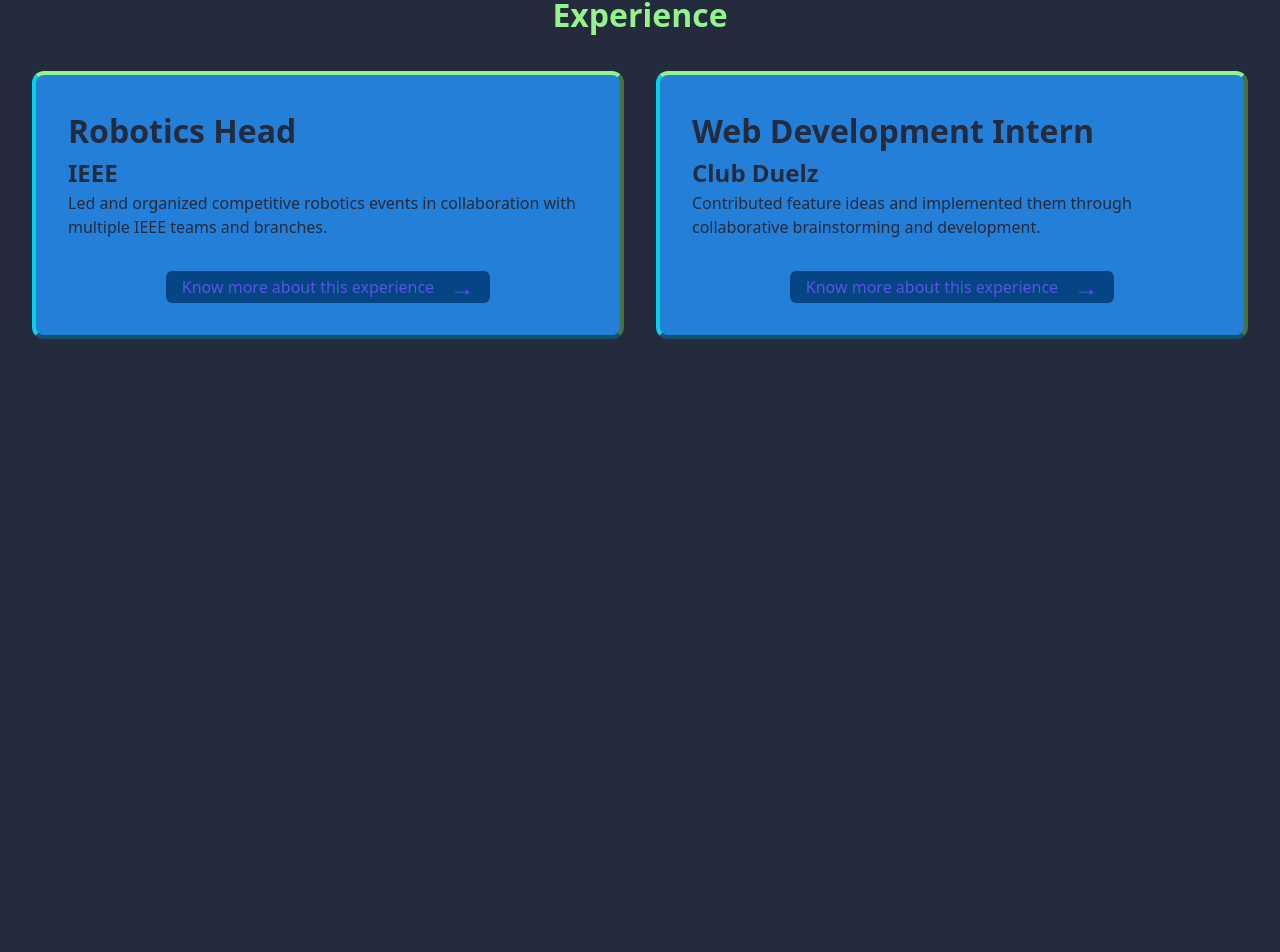
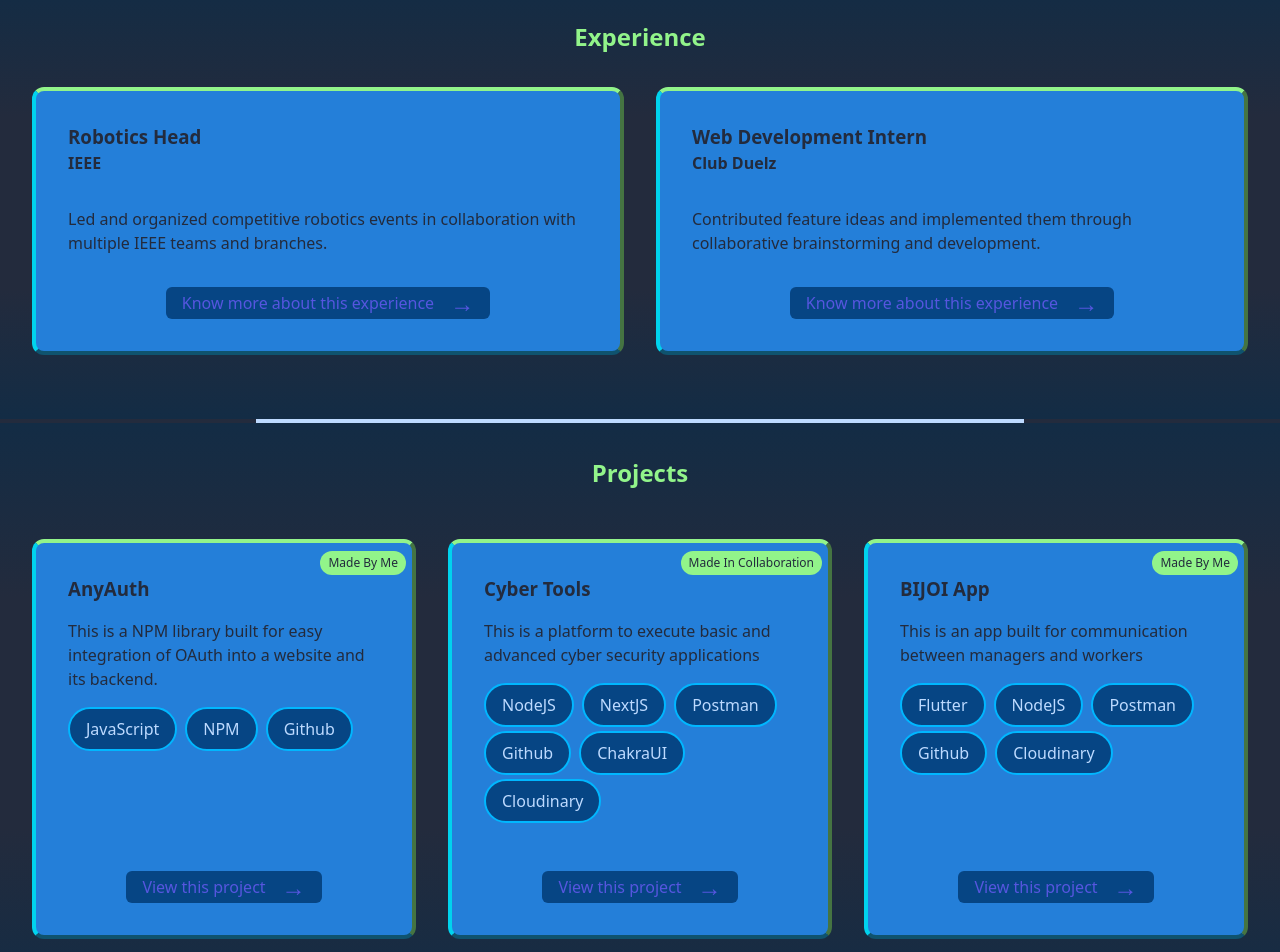
Before and after one commit to meet-dharmesh-gandhi/My-Portfolio, a SvelteKit app in the folder frontend/: page / in a window 1280 px wide. Shown: the part 1057-2009 px from the top of the page. Before the commit the page ends 1428 px from the top, so only its background shows below. Built offline with nearby package versions, Linux system fonts and the light colour scheme.

Commit message:
feat: added projects section, changed semantic h tags, refactored color props

```diff
--- a/frontend/src/lib/components/home/Experience.svelte
+++ b/frontend/src/lib/components/home/Experience.svelte
@@ -1,5 +1,5 @@
 <script lang="ts">
-	import "$lib/components/home/experience.css";
+	import ViewMoreButton from "./ViewMoreButton.svelte";
 
 	interface Experience {
 		role: string,
@@ -7,6 +7,8 @@
 		description?: string;
 		redirect?: string;
 	}
+
+	const { colorClass = 'bg-(--black)' } = $props();
 
     let experiences: Experience[] = [
         {
@@ -24,28 +26,27 @@
     ];
 </script>
 
-<section class="flex flex-col justify-center items-center">
-	<h1 class="text-(--green)">Experience</h1>
+<section class={`flex flex-col justify-center items-center py-8 ${colorClass}`}>
+	<h2 class="text-(--green)">Experience</h2>
 	<article class="grid grid-cols-2 gap-8 p-8">
 		{#each experiences as experience}
-			<div
+			<article
 				class="flex flex-col bg-(--blue) rounded-xl w-fit p-8 text-(--black) border-4 g-dg-btg-md-border"
 			>
-				<h1>{experience.role}</h1>
+				<h3>{experience.role}</h3>
 				{#if experience.org}
-					<h2>{experience.org}</h2>
+					<h4>{experience.org}</h4>
 				{/if}
 				{#if experience.description}
-					<p>{experience.description}</p>
+					<p class="mt-8">{experience.description}</p>
 				{/if}
-				<a
-					href={experience.redirect ?? '/'}
-					class="view-experience-btn flex justify-center items-center self-center gap-4 bg-(--dark-blue) rounded-md text-(--white) w-fit px-4 cursor-pointer mt-8"
-				>
-					Know more about this experience
-					<span class="text-2xl"> &rarr; </span>
-				</a>
-			</div>
+				<div class="mt-8 flex justify-center">
+					<ViewMoreButton
+						link={experience.redirect ?? '/'}
+						text="Know more about this experience"
+					/>
+				</div>
+			</article>
 		{/each}
 	</article>
 </section>
--- a/frontend/src/lib/components/home/Hero.svelte
+++ b/frontend/src/lib/components/home/Hero.svelte
@@ -1,8 +1,10 @@
 <script lang="ts">
     import image from '$lib/assets/Meet Resume Photo.jpg';
+
+	const { colorClass = 'bg-(--black)' } = $props();
 </script>
 
-<section class="flex gap-8 justify-center items-center h-dvh">
+<section class={`flex gap-8 justify-center items-center h-dvh ${colorClass}`}>
 	<div class="rounded-full overflow-hidden h-fit">
 		<img
 			src={image}
@@ -13,8 +15,8 @@
 	</div>
 	<div class="flex flex-col justify-start items-start h-[40vh] gap-1 pt-8">
 		<h1>Meet Gandhi</h1>
-		<h2>Building Real World Systems</h2>
-		<h3>Flutter &middot; Full Stack &middot; Open Source &middot; System Design</h3>
+		<h3>Building Real World Systems</h3>
+		<h4>Flutter &middot; Full Stack &middot; Open Source &middot; System Design</h4>
 		<button
 			class="mt-auto bg-(--white) rounded-full px-8 py-2 w-fit font-bold text-(--dark-blue) cursor-pointer hover:bg-(--dark-blue) hover:text-(--white) transition-all duration-200"
 			>Explore more about me</button
--- a/frontend/src/lib/components/home/Intro.svelte
+++ b/frontend/src/lib/components/home/Intro.svelte
@@ -1,5 +1,9 @@
-<section class="flex flex-col justify-center items-center py-8">
-	<h1 class="text-(--green)">Bio</h1>
+<script lang="ts">
+	const { colorClass = 'bg-(--black)' } = $props();
+</script>
+
+<section class={`flex flex-col justify-center items-center py-8 ${colorClass}`}>
+	<h2 class="text-(--green)">Bio</h2>
 	<div class="w-[80vw] py-2 px-2 flex flex-col justify-start items-start gap-3">
 		<p>
 			Hi, I&rsquo;m Meet Gandhi &mdash; a developer driven by curiosity and a love for building
--- /dev/null
+++ b/frontend/src/lib/components/home/Projects.svelte
@@ -0,0 +1,69 @@
+<script lang="ts">
+	import ViewMoreButton from "./ViewMoreButton.svelte";
+
+    interface Projects {
+        title: string;
+        description?: string;
+        tags?: string[];
+        madeByMeOnly?: false;
+        redirect?: string;
+    }
+
+    interface Props {
+        colorClass: string;
+    }
+
+	const { colorClass = 'bg-(--black)' } = $props();
+
+    let projects: Projects[] = [
+        {
+            title: 'AnyAuth',
+            description: 'This is a NPM library built for easy integration of OAuth into a website and its backend.',
+            tags: ['JavaScript', 'NPM', 'Github'],
+            redirect: '/'
+        },
+        {
+            title: 'Cyber Tools',
+            description: 'This is a platform to execute basic and advanced cyber security applications',
+            tags: ['NodeJS', 'NextJS', 'Postman', 'Github', 'ChakraUI', 'Cloudinary'],
+            madeByMeOnly: false,
+            redirect: '/'
+        },
+        {
+            title: 'BIJOI App',
+            description: 'This is an app built for communication between managers and workers',
+            tags: ['Flutter', 'NodeJS', 'Postman', 'Github', 'Cloudinary'],
+            redirect: '/'
+        }
+    ]
+</script>
+
+<section class={`flex flex-col justify-center items-center gap-4 py-8 ${colorClass}`}>
+	<h2 class="text-(--green)">Projects</h2>
+	<article class="grid grid-cols-3 gap-8 p-8">
+		{#each projects as project}
+			<article
+				class="relative flex flex-col bg-(--blue) text-(--black) rounded-xl p-8 gap-4 border-4 g-dg-btg-md-border"
+			>
+				<h3>{project.title}</h3>
+				<p>{project.description}</p>
+				<article class="flex flex-wrap gap-x-2 gap-y-1">
+					{#each project.tags as tag}
+						<p
+							class="px-4 py-2 border-2 bg-(--dark-blue) border-(--lighter-blue) text-(--white) rounded-full cursor-default"
+						>
+							{tag}
+						</p>
+					{/each}
+				</article>
+				<div class="mt-auto self-center">
+					<div aria-hidden="true" class="mb-8"></div>
+					<ViewMoreButton link={project.redirect ?? '/'} text="View this project" />
+				</div>
+				<p class="absolute right-1.5 top-2 bg-(--green) rounded-full w-fit px-2 py-1 text-xs">
+					{project.madeByMeOnly === false ? 'Made In Collaboration' : 'Made By Me'}
+				</p>
+			</article>
+		{/each}
+	</article>
+</section>
--- /dev/null
+++ b/frontend/src/lib/components/home/ViewMoreButton.svelte
@@ -0,0 +1,18 @@
+<script lang="ts">
+    import './ViewMoreButton.css';
+
+    interface Props {
+        link: string;
+        text: string;
+    }
+
+    const { link, text }: Props = $props();
+</script>
+
+<a
+	href={link}
+	class="view-experience-btn flex justify-center items-center self-center gap-4 bg-(--dark-blue) rounded-md text-(--white) w-fit px-4 cursor-pointer"
+>
+	{text}
+	<span class="text-2xl"> &rarr; </span>
+</a>
--- a/frontend/src/routes/+page.svelte
+++ b/frontend/src/routes/+page.svelte
@@ -2,10 +2,17 @@
 	import Hero from "$lib/components/home/Hero.svelte";
 	import Intro from "$lib/components/home/Intro.svelte";
 	import Experience from "$lib/components/home/Experience.svelte";
+	import './home.css';
+	import Projects from "$lib/components/home/Projects.svelte";
+
+	let sections = [Hero, Intro, Experience, Projects];
 </script>
 
 <main>
-	<Hero />
-	<Intro />
-	<Experience />
+	{#each sections as Section, index}
+		<Section colorClass={'section-gradient'} />
+		{#if index !== sections.length - 1}
+			<hr />
+		{/if}
+	{/each}
 </main>
--- /dev/null
+++ b/frontend/src/routes/home.css
@@ -0,0 +1,25 @@
+.section-gradient {
+	background: linear-gradient(
+		var(--complementary-black) 0%,
+		var(--black) 30%,
+		var(--black) 70%,
+		var(--complementary-black) 100%
+	);
+}
+
+/*
+g-dg-btg-md = green-dark_green-blue_tint_green-medium_blue
+*/
+.g-dg-btg-md-border {
+	border-top-color: var(--green);
+	border-right-color: var(--dark-green);
+	border-left-color: var(--blue-tint-green);
+	border-bottom-color: var(--medium-blue);
+}
+
+hr {
+	width: 60vw;
+	border: 2px solid var(--white);
+	margin-left: auto;
+	margin-right: auto;
+}
--- a/frontend/src/routes/layout.css
+++ b/frontend/src/routes/layout.css
@@ -23,21 +23,11 @@
 	--maroon: #b71a54;
 	--grey: #a5abbd;
 	--black: #232b3d;
-	--complmentary-black: #203244;
+	--complementary-black: #132c45;
 	--white: #bddaff;
 	--glass-white: #9fc8ff74;
 	--pure-white: white;
 	--pure-black: black;
-}
-
-/*
-g-dg-btg-md = green-dark_green-blue_tint_green-medium_blue
-*/
-.g-dg-btg-md-border {
-	border-top-color: var(--green);
-	border-right-color: var(--dark-green);
-	border-left-color: var(--blue-tint-green);
-	border-bottom-color: var(--medium-blue);
 }
 
 body {
```
Also changed, not shown: frontend/src/lib/components/home/ViewMoreButton.css (renamed from frontend/src/lib/components/home/experience.css).
